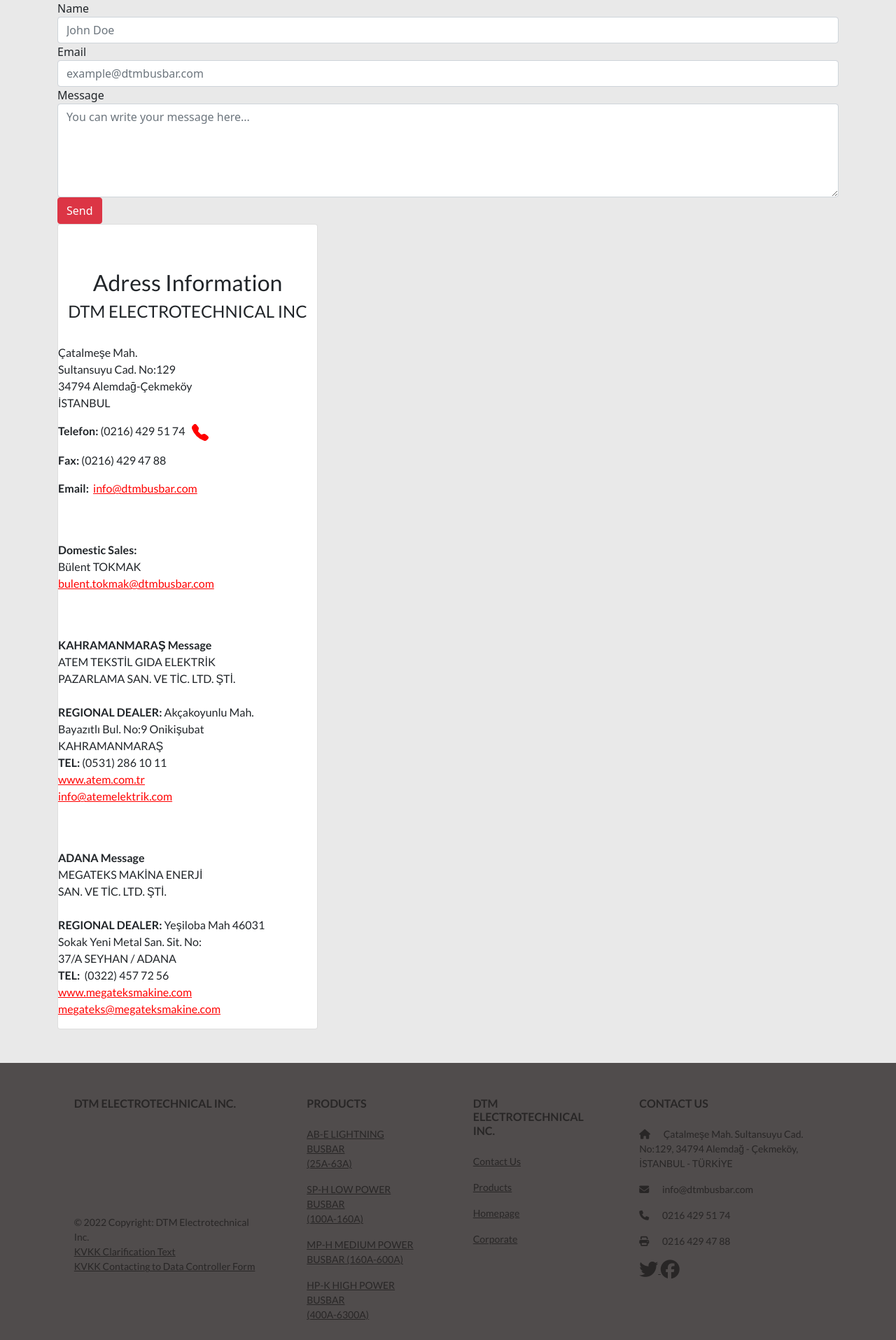
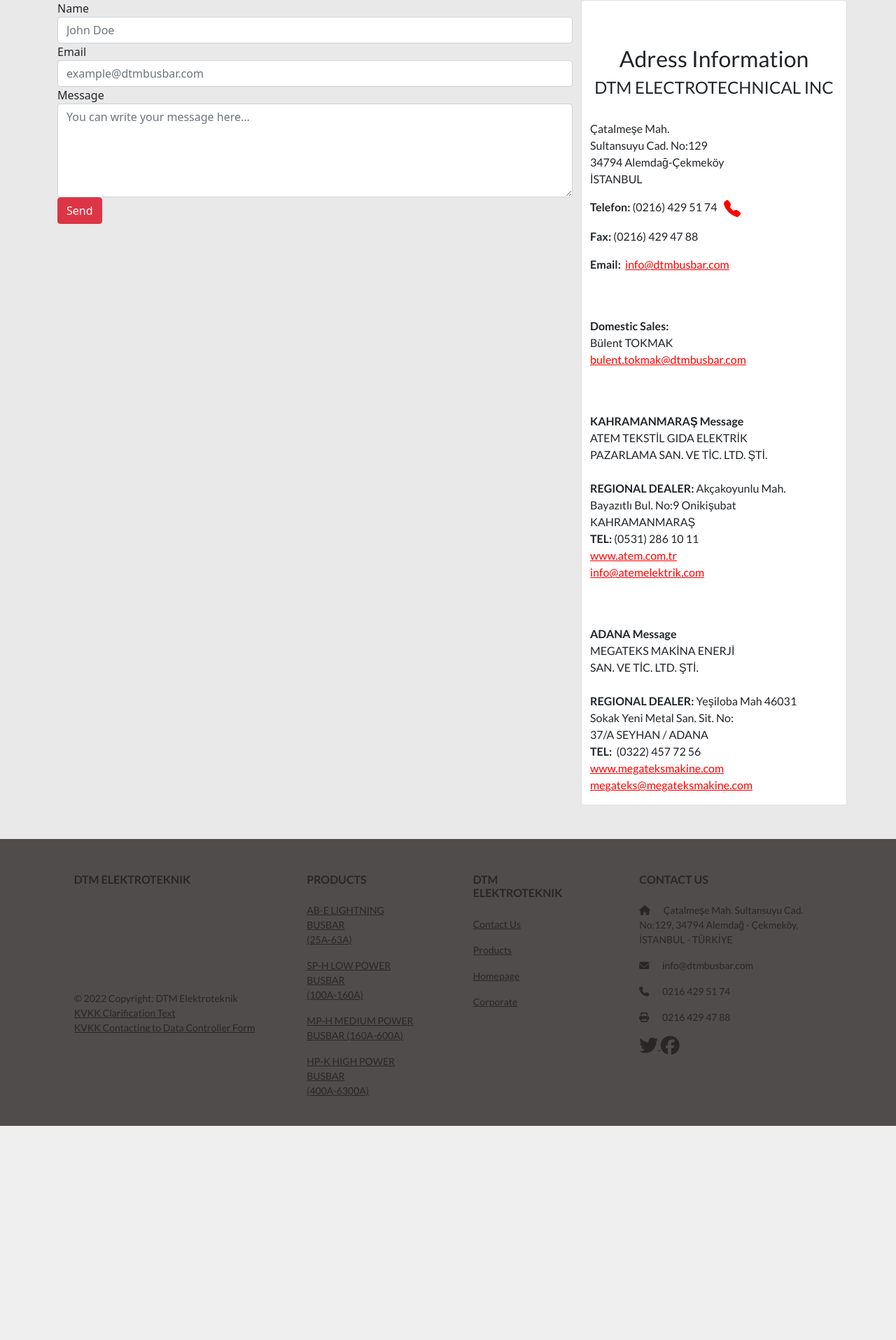
Before and after one commit to ozgurozbek/dtmelektroteknik, a Flask app: page /iletisim in a window 1280 px wide. Shown: the part 584-2499 px from the top of the page at 70% size. After the commit the page ends 2193 px from the top, so only its background shows below. Run offline with Flask 2, Linux system fonts and the light colour scheme; the visitor is signed in with stand-in values (Sample User, id 1); some libraries are stand-ins or nearby versions.

Commit message:
rushed_release_1.1

```diff
--- a/main.py
+++ b/main.py
@@ -21,7 +21,7 @@ translations = [
     ,"İletişim","Kullanım Alanları","Hizmetler","Referanslar","Sertifikalar","Haberler","Hızlı Navigasyon","DTM Elektroteknik A.Ş.","Adınız","Mesajınız"
     ,"BÖLGE BAYİ","Adres","Devamını gör..","Adınızı Giriniz","Mesajınızı buraya yazabilirsiniz...","Gönder","Proje Referanslarımızdan Örnekler","","",""],
     ["eng","Homepage","Corporate","About Us","Products","Our Products","LIGHTNING","LOW POWER","MEDIUM POWER","HIGH POWER"
-    ,"Contact Us","Application Areas","Services","References","Certificates","News","Fast Navigation","DTM Electrotechnical Inc.","Name","Message"
+    ,"Contact Us","Application Areas","Services","References","Certificates","News","Fast Navigation","DTM Elektroteknik","Name","Message"
     ,"REGIONAL DEALER","Adress","Read more..","John Doe","You can write your message here...","Send","Some of our project references","","",""]
 ]
 
--- a/templates/FOOT.html
+++ b/templates/FOOT.html
@@ -7,7 +7,7 @@
             {% if session['language'] == 0 %}
             DTM Elektroteknik A.Ş.
             {% else %}
-            DTM ELECTROTECHNICAL INC.
+            DTM ELEKTROTEKNIK
             {% endif %}
           </h6>
           <p>
@@ -47,7 +47,7 @@
             {% if session['language'] == 0 %}
             DTM Elektroteknik A.Ş.
             {% else %}
-            DTM ELECTROTECHNICAL INC.
+            DTM ELEKTROTEKNIK
             {% endif %}
           </h6>
           <p>
--- a/templates/hizmetler.html
+++ b/templates/hizmetler.html
@@ -52,12 +52,12 @@
                     ürünlerden maksimum yararlanabilmelerini sağlıyor olmasıdır. <br><br>
                     {% else %}
 
-                    <br><br>It is very important for DTM Electrotechnical Inc. to provide pre-sales and after-sales
+                    <br><br>It is very important for DTM Elektroteknik  to provide pre-sales and after-sales
                     services at an excellent level. <br><br>
 
                     Complete customer service is an indispensable complement to DTM products. The product quality and
                     the service quality provided constitute the total quality.<br><br>
-                    The service concept of DTM Electrotechnical Inc. is not only limited to the sale of the goods, but
+                    The service concept of DTM Elektroteknik is not only limited to the sale of the goods, but
                     also
                     covers the project and application stages, another important point is that DTM can give the most
                     appropriate answers to the needs of the users by providing personalized or corporate service support
--- a/templates/iletisim.html
+++ b/templates/iletisim.html
@@ -3,7 +3,7 @@
 
 <head>
     {% include 'HEAD.html' %}
-    <title>{{ translation[9] }} | {{ translation[17] }}</title>
+    <title>{{ translation[10] }} | {{ translation[17] }}</title>
 </head>
 
 <body>
@@ -15,46 +15,29 @@
             referrerpolicy="no-referrer-when-downgrade"></iframe>
     </div>
     <div class="container">
+        <div class="row">
+            <div class="col-lg-8">
                 <form class="" action="/post_contact" method="post">
-            <div class="col-lg-12">
+
                     <div class="form-group">
                         <label for="name">{{ translation[18] }}</label>
                         <input class="form-control" type="text" name="name" placeholder="{{ translation[23] }}" required>
                     </div>
-            </div>
 
-            <div class="col-lg-12">
                     <div class="form-group">
                         <label for="email">Email</label>
                         <input class="form-control" type="email" name="email" placeholder="example@dtmbusbar.com" required>
                     </div>
-            </div>
 
-            <div class="col-lg-12">
                     <div class="form-group">
                         <label for="message">{{ translation[19] }}</label>
                         <textarea class="form-control" name="message" rows="5" placeholder="{{ translation[24] }}" required></textarea>
                     </div>
+
+                    <button type="submit" class="btn btn-danger">{{ translation[25] }}</button>
+
+            </form>
             </div>
-
-            <div class="col-lg-12">
-                <button type="submit" class="btn btn-danger">{{ translation[25] }}</button>
-            </div>
-    </form>
-
-
-
-
-
-
-
-
-
-
-
-
-
-
 
             <div id="adresses" class="card col-lg-4">
                 {% if session['language'] == 0 %}
@@ -103,7 +86,7 @@
             </div>
 
 
-
+        </div>
 
         </div>
     </div>
--- a/templates/mainpage.html
+++ b/templates/mainpage.html
@@ -13,7 +13,7 @@
       <h1>{% if session['language'] == 0 %}
         DTM Elektroteknik A.Ş.
         {% else %}
-        DTM Electrotechnical Inc.
+        DTM Elektroteknik
         {% endif %}</h1>
 
       <form action="/set_lang" method="post">
@@ -57,7 +57,7 @@
                   memnuniyetini sağlamak, yurt içi ve dışında busbar sistemlerini en iyi şekilde üretmek ve busbar
                   sistemlerinde güvenilir ve kaliteli hizmet sunmaktır.
                   {% else %}
-                  DTM Electrotechnical Inc. has been providing service with busbar production from 25A to 6300A with its
+                  DTM Elektroteknik has been providing service with busbar production from 25A to 6300A with its
                   experienced staff since 2000. Our mission is to ensure customer satisfaction in the document and
                   certificate standards we have, to produce busbar systems in the best way in Turkey and abroad, and to
                   to provide reliable and quality service in their systems.
--- a/templates/nav.html
+++ b/templates/nav.html
@@ -42,7 +42,7 @@
                             value="{% if session['language'] == 0 %}1{% else %}0{% endif %}"></input>
                         <button type="submit" id="switchlang">
                             <img id="langimg"
-                                src="../static/img/flag-{% if session['language'] == 0 %}eng{% else %}tur{% endif %}.png">
+                                src="../static/img/flag-{% if session['language'] == 0 %}eng{% else %}tr{% endif %}.png">
                         </button>
                     </form>
                 </li>
```
Lines whose indentation alone changed are shown as unchanged.
